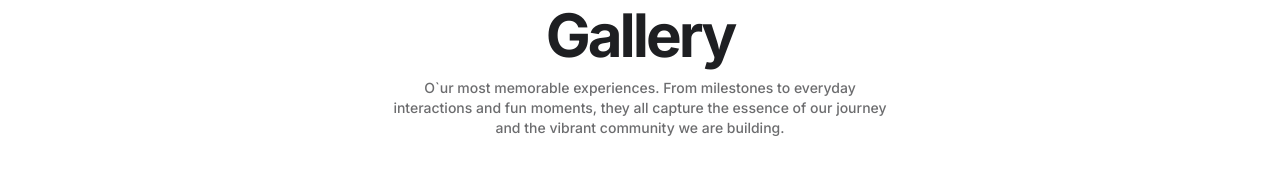
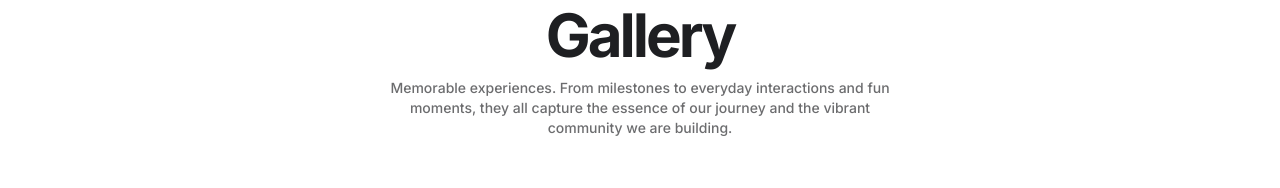
Before and after one commit to kevindermot99/SORWAZINI, a React (Vite) app: page /gallery in a window 1280 px wide. Shown: the part 120-308 px from the top of the page. Built offline with nearby package versions, Linux system fonts and the light colour scheme; what tailwindcss-bg-patterns would draw is missing.

Commit message:
corrected a typo error on gsllsry section

```diff
--- a/src/Content/Content.js
+++ b/src/Content/Content.js
@@ -279,7 +279,7 @@ export const Challenges = {
 export const gallery = {
   SectionTitle: "Gallery",
   SectionDescription:
-    "O`ur most memorable experiences. From milestones to everyday interactions and fun moments, they all capture the essence of our journey and the vibrant community we are building.",
+    "Memorable experiences. From milestones to everyday interactions and fun moments, they all capture the essence of our journey and the vibrant community we are building.",
   Images: [
     {
       url: "https://lh3.googleusercontent.com/u/1/drive-viewer/AKGpihZVEKrPNim41GZUO2tXRBSGC6DmAq_wyCkmVrhnF4eulUxbo4zvTsnGnAUOhoF5hWewYS77HXLII9Kmx__Nd-FNyPMsOZlIJyU=w1366-h649-rw-v1",
```
